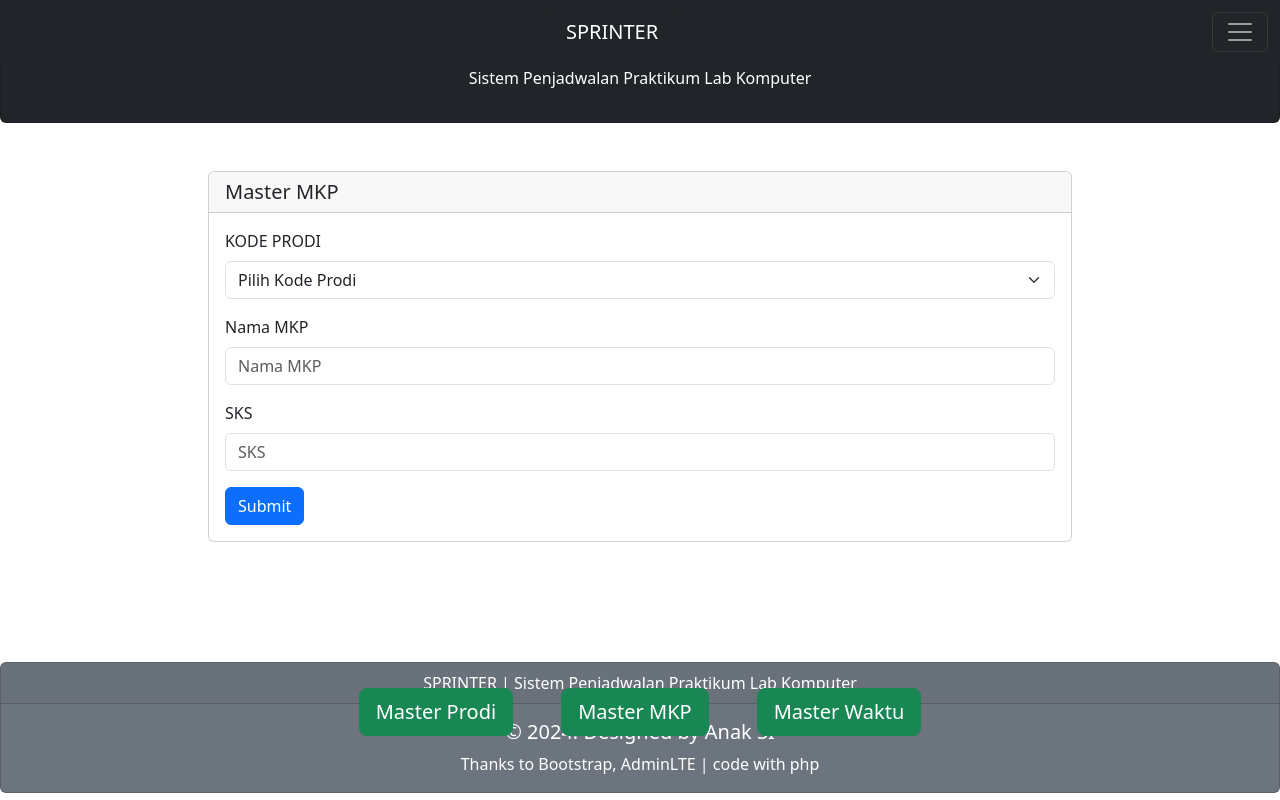
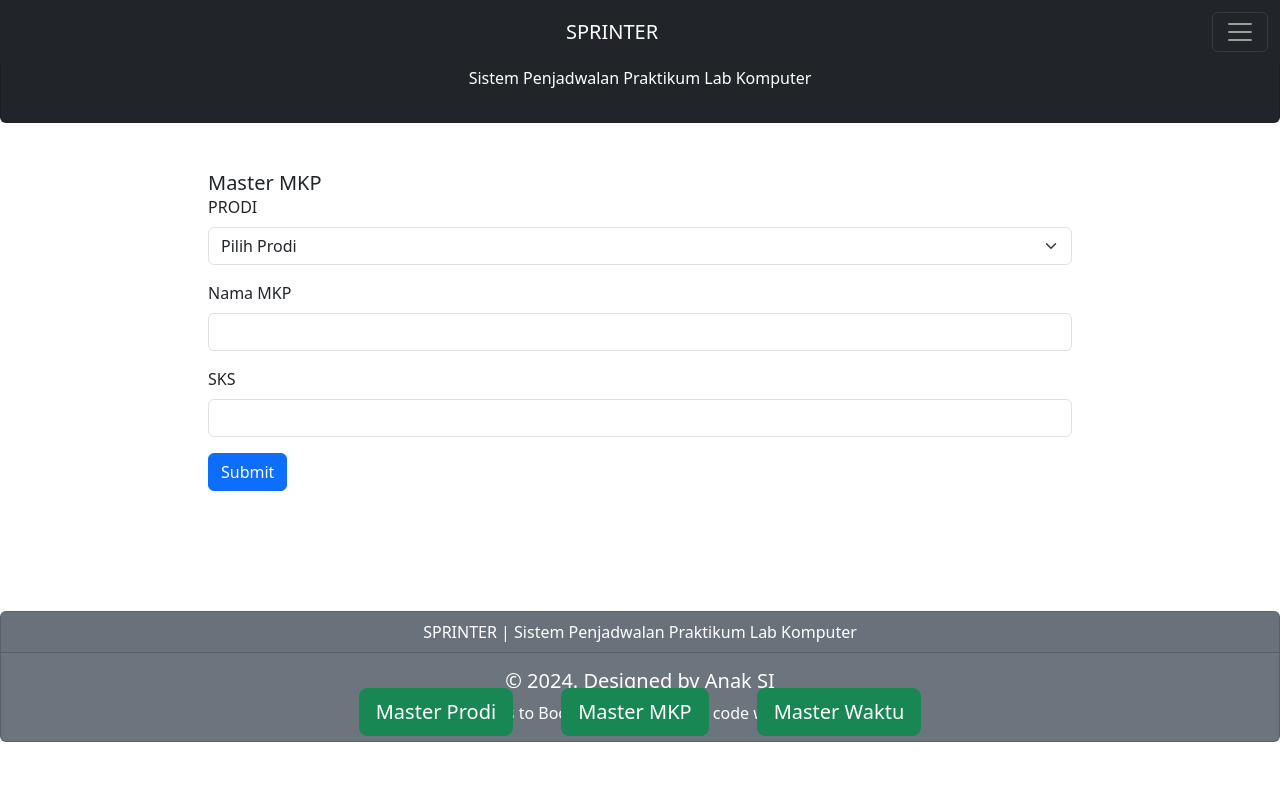
Before and after one commit to Achild29/SPRINTER, a PHP site: page /mkp.php in a window 1280 px wide. Run offline with PHP 8.4, Linux system fonts and the light colour scheme; the visitor is signed in with stand-in values (Sample User, id 1); data that the repository does not hold is empty.

Commit message:
temporary card bug fix to accomodate other operation testing

```diff
--- a/SPRINTER/mkp.php
+++ b/SPRINTER/mkp.php
@@ -102,32 +102,32 @@
                 <a href="waktu.php#WAKTU" class="btn btn-success btn-lg">Master Waktu</a>
             </div>
         <div class="container-fluid w-75 p-5">
-            <div id="MKP" class="card">
+            <div id="MKP" class="">
                 <h5 class="card-header">Master MKP</h5>
                 <div class="card-body">
                     <form method="post" action="Controller/Mkp.php">
                         <div class="mb-3">
-                            <label for="kode_prodi" class="form-label">KODE PRODI</label>
-                            <select class="form-select" aria-label="Kode PRODI" name="kode_prodi1" require>
-                                <option selected>Pilih Kode Prodi</option>
+                            <label for="kode_prodi" class="form-label">PRODI</label>
+                            <select class="form-select" aria-label="Kode PRODI" name="kode_prodi" require>
+                                <option selected>Pilih Prodi</option>
                                     <?php include 'koneksi.php';
                                         $query = "SELECT * FROM prodi ORDER BY kode_prodi ASC";
                                         $field = $connect->prepare($query);
                                         $field->execute();
                                         $res1 = $field->get_result();
                                         while ($row = $res1->fetch_assoc()) {
-                                            echo "<option value='" . $row['kode_prodi'] . "'>" . $row['kode_prodi'] . "</option>";
+                                            echo "<option value='" . $row['kode_prodi'] . "'>" . $row['nama_prodi'] . "</option>";
                                         }
                                     ?>
                             </select>
                         </div>
                         <div class="mb-3">
                             <label for="nama_mkp" class="form-label">Nama MKP</label>
-                            <input type="text" class="form-control" id="nama_mkp" name="nama_mkp"  placeholder="Nama MKP">
+                            <input type="text" class="form-control" id="nama_mkp" name="nama_mkp"  >
                         </div>
                         <div class="mb-3">
                             <label for="sks" class="form-label">SKS</label>
-                            <input type="text" class="form-control" id="sks" name="sks" placeholder="SKS">
+                            <input type="text" class="form-control" id="sks" name="sks" >
                         </div>
                         <button type="submit" class="btn btn-primary">Submit</button>
                     </form>
```
